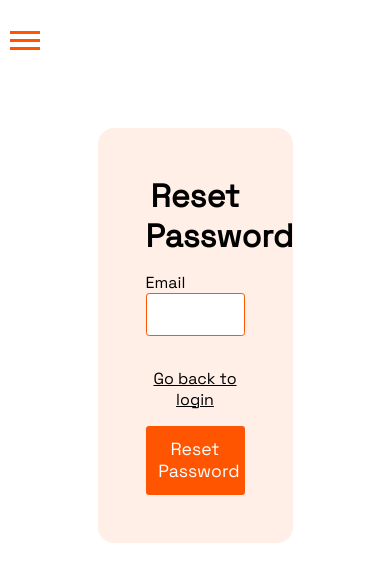
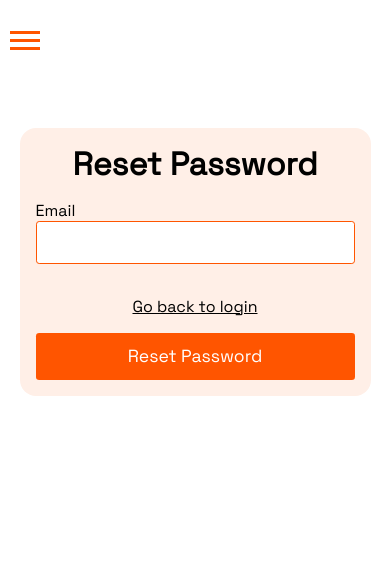
Before and after one commit to Izzmode/SeenThisLunch, a React (Vite) app: page /forgot-password in a window 390 px wide. Shown: the top 582 px of the page. Built offline with nearby package versions, Linux system fonts and the light colour scheme; no server answers.

Commit message:
added responsive design to forgot password

```diff
--- a/src/pages/ForgotPassword/ForgotPassword.css
+++ b/src/pages/ForgotPassword/ForgotPassword.css
@@ -56,4 +56,21 @@
         text-align: center;
         padding-top: 2rem;
     }
+
+    @media screen and (max-width: 1100px) {
+
+      .login-form-container {
+        width: 75%;
+      }
+
+
+    }
+    @media screen and (max-width: 600px) {
+      /* tbd fixa med padding */
+      .login-form-container {
+        width: 90%;
+        padding: 1rem;
+      }
+
+    }
   }
--- a/src/pages/Register/Register.jsx
+++ b/src/pages/Register/Register.jsx
@@ -5,6 +5,8 @@ import { registerUser, setError } from '../../store/features/auth/authSlice'
 import { useEffect, useState } from 'react'
 
 const Register = () => {
+
+  //tbd error message follow from regsiter/login/forgot password, fix that
 
   const { user, loading, error } = useSelector(state => state.auth)
 
```
Also changed, not shown: 5 other files (tests, documents, lock files or other folders).
